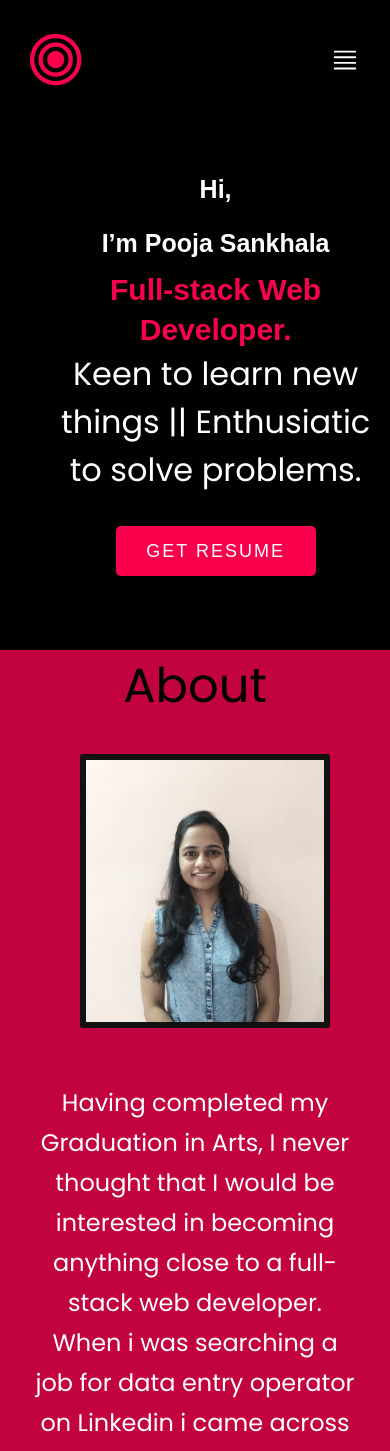
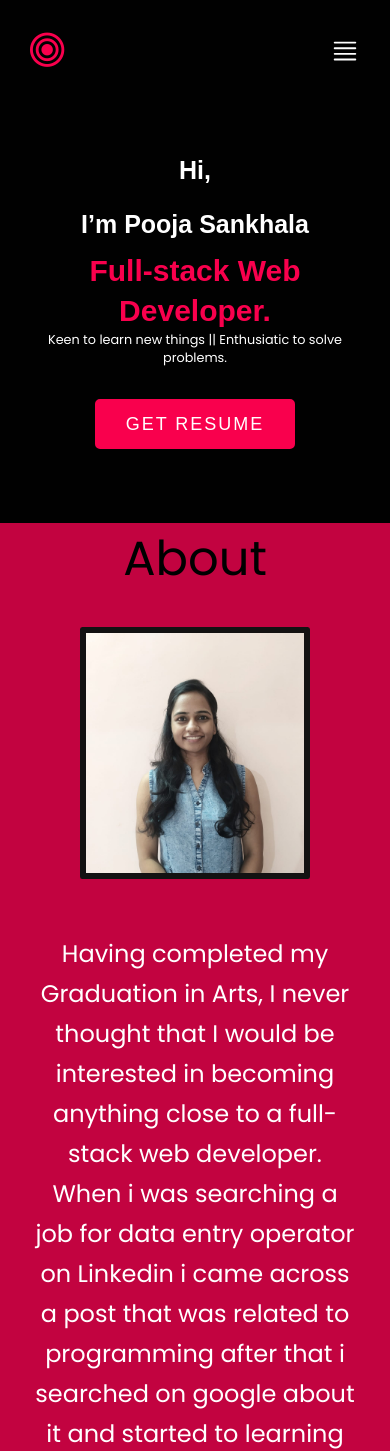
Before and after one commit to Pooja9783/myportfolio, a React (Create React App) app: page / in a window 390 px wide. Shown: the top 1451 px of the page. Built offline with nearby package versions, Linux system fonts and the light colour scheme.

Commit message:
responsive-part

```diff
--- a/src/Home.css
+++ b/src/Home.css
@@ -154,6 +154,9 @@ li.sideNavbar {
     display: flex;
     justify-content: flex-end;
   }
+  .home {
+    width: 100%;
+  }
   .sideNavbar {
     display: flex;
   }
@@ -179,15 +182,27 @@ li.sideNavbar {
 @media only screen and (max-width: 625px) {
   .home__content {
     display: block;
-    width: 400px;
+    width: 100%;
   }
+
   h2.home__text.pz__10 {
     font-size: 25px;
   }
   h3.sweet.pz__10 {
     font-size: 30px;
   }
+  .logo i {
+    font-size: 40px;
+    color: #f9004d;
+  }
 }
 
-@media only screen and (max-width: 425px) {
+@media only screen and (max-width: 420px) {
+  .home__meta p {
+    color: white;
+    font-size: 0.8rem;
+  }
+  .home {
+    width: 100%;
+  }
 }
--- a/src/Project.css
+++ b/src/Project.css
@@ -118,6 +118,16 @@ h2 {
     font-size: 2rem;
   }
 }
+@media only screen and (max-width: 625px) {
+  .one {
+    margin: 2rem;
+    width: 358px;
+  }
+  .one img {
+    width: 340px;
+    height: 300px;
+  }
+}
 @media only screen and (max-width: 425px) {
   .center {
     width: 100%;
@@ -139,3 +149,14 @@ h2 {
     font-size: 2rem;
   }
 }
+
+@media only screen and (max-width: 325px) {
+  .one {
+    margin: 2rem 0;
+    width: 260px;
+  }
+  .one img {
+    width: 245px;
+    height: 300px;
+  }
+}
--- a/src/about.css
+++ b/src/about.css
@@ -28,9 +28,6 @@
   margin: 0px 3rem;
   transition: width 2s;
 }
-.profile-img img:hover {
-  width: 447px;
-}
 
 @media only screen and (max-width: 1068px) {
   .about-section {
@@ -40,9 +37,15 @@
     padding: 2rem;
   }
 }
-
+@media only screen and (max-width: 768px) {
+  .profile-img img {
+    width: 230px;
+    margin: 0;
+  }
+}
 @media only screen and (max-width: 468px) {
   .profile-img img {
-    width: 250px;
+    width: 230px;
+    margin: 0;
   }
 }
```
